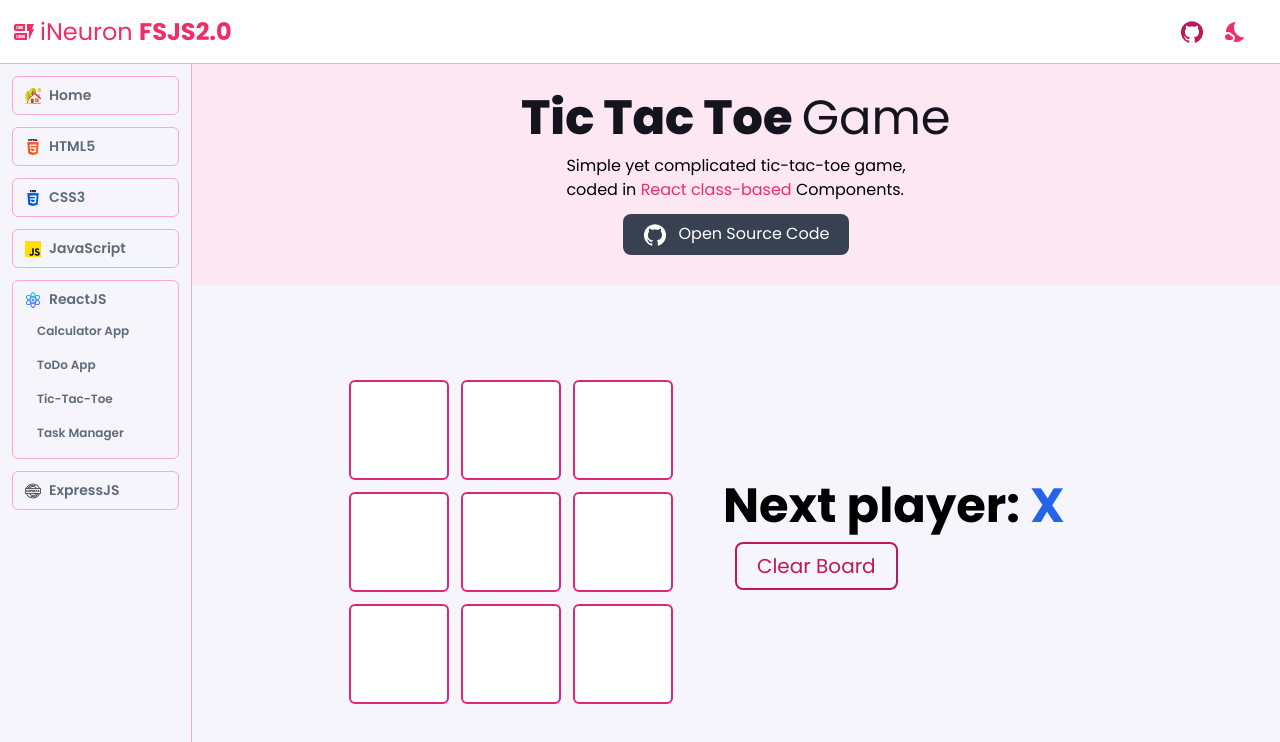
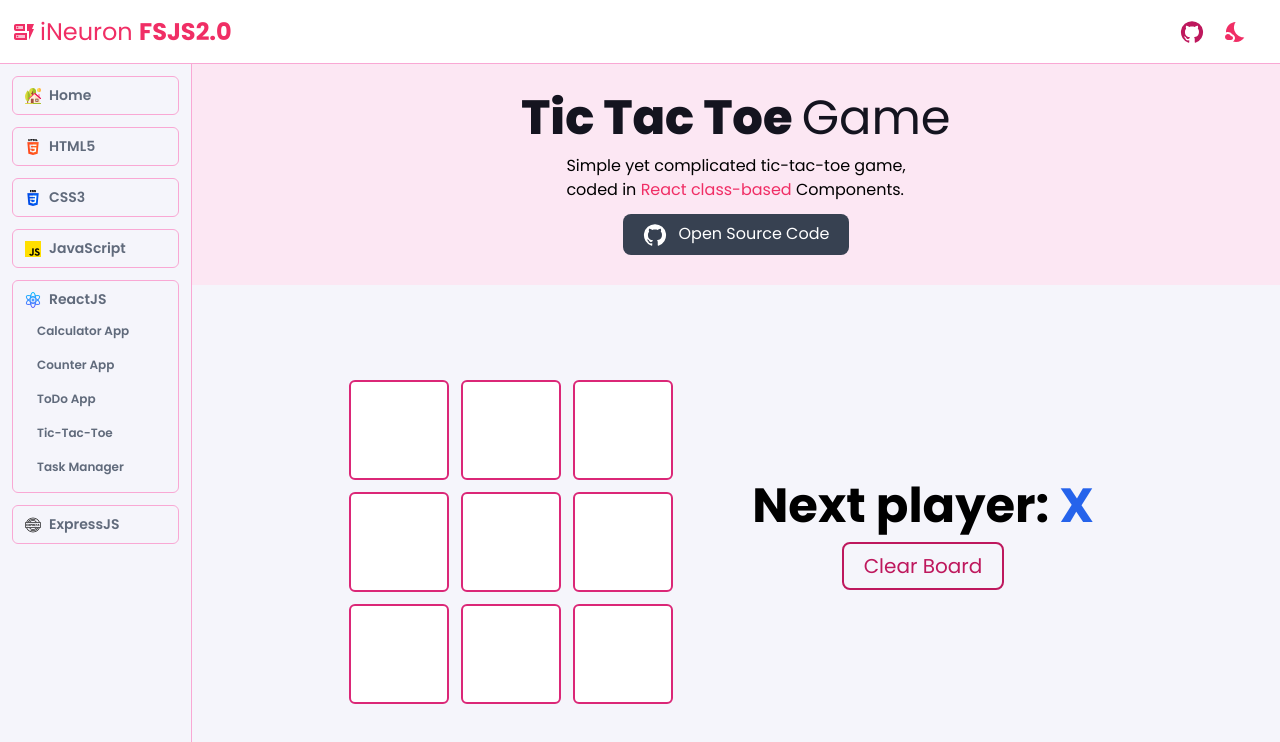
Before and after one commit to sandeepkdasari143/FSJS2.0-Placement-Assignment, a React (Vite) app: page /reactjs/ticTacToe in a window 1280 px wide. Shown: the top 742 px of the page. Built offline with nearby package versions, Linux system fonts and the light colour scheme; a web font is replaced by a local one.

Commit message:
Some Tweaks

```diff
--- a/src/App.jsx
+++ b/src/App.jsx
@@ -16,8 +16,8 @@ import AuthProtection from './pages/ReactJS/TaskManager-App/components/AuthProte
 import LogIn from './pages/ReactJS/TaskManager-App/components/LogIn';
 import Register from "./pages/ReactJS/TaskManager-App/components/Register";
 import ExpressJS from './pages/ExpressJS/ExpressJS';
-
 import themeContext from './contextAPI/ThemeContext';
+import CounterApp from './pages/ReactJS/CounterApp';
 
 const App = () => {
   const [theme, setTheme] = React.useState("dark");
@@ -58,8 +58,8 @@ const App = () => {
 
             <Route path="/reactjs/taskManager" element={<AuthProtection><TaskManager /></AuthProtection>} />
             <Route path="/reactjs/taskManager/login" element={<LogIn />} />
-            <Route path="/reactjs/taskManager/register" element={<Register />} />
-
+              <Route path="/reactjs/taskManager/register" element={<Register />} />
+              <Route path="/reactjs/counter" element={<CounterApp />} />
             <Route path="/reactjs/ticTacToe" element={<TicTacToe />} />
             <Route path="/expressjs" element={<ExpressJS />} />
           </Route>
--- a/src/components/Sidebar/Sidebar.jsx
+++ b/src/components/Sidebar/Sidebar.jsx
@@ -19,6 +19,7 @@ const Sidebar = () => {
                     <h1 className='flex items-center gap-2'><span><img src={react} alt="React Logo" /></span>ReactJS</h1>
                     <nav className='flex flex-col'>
                         <NavLink className="px-3 py-2 text-[12px] rounded-md focus:bg-[rgb(39,41,58)] focus:text-white" to="/reactjs/calculator">Calculator App</NavLink>
+                        <NavLink className="px-3 py-2 text-[12px] rounded-md focus:bg-[rgb(39,41,58)] focus:text-white" to="/reactjs/counter">Counter App</NavLink>
                         <NavLink className="px-3 py-2 text-[12px] rounded-md focus:bg-[rgb(39,41,58)] focus:text-white" to="/reactjs/todo">ToDo App</NavLink>
                         <NavLink className="px-3 py-2 text-[12px] rounded-md focus:bg-[rgb(39,41,58)] focus:text-white" to="/reactjs/ticTacToe">Tic-Tac-Toe</NavLink>
                         <NavLink className="px-3 py-2 text-[12px] rounded-md focus:bg-[rgb(39,41,58)] focus:text-white" to="/reactjs/taskManager">Task Manager</NavLink>
--- a/src/pages/ReactJS/Tic-Tac-Toe-App/index.jsx
+++ b/src/pages/ReactJS/Tic-Tac-Toe-App/index.jsx
@@ -79,7 +79,7 @@ class Game extends Component {
                         <Board squares={current.squares} onClick={(i) => this.handleClick(i)} />
                     </section>
 
-                    <section className="dark:text-white w-[400px]">
+                    <section className="dark:text-white w-[400px] flex flex-col items-center">
                         <h1 className='font-bold text-5xl'>{status}
                             {winner === 'X' ?
                             <span className='font-bold text-5xl text-blue-600'>{winner}</span> :
```
